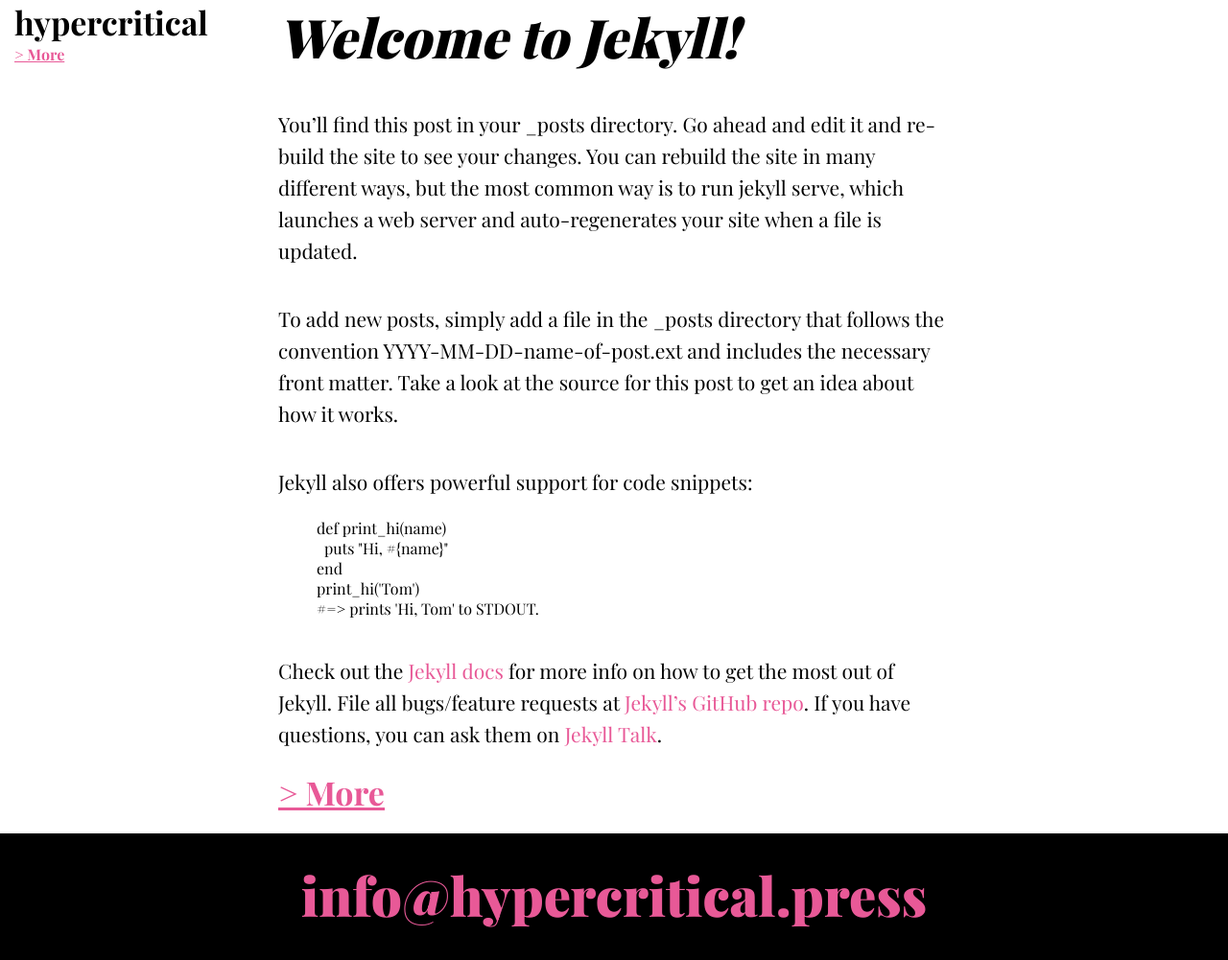
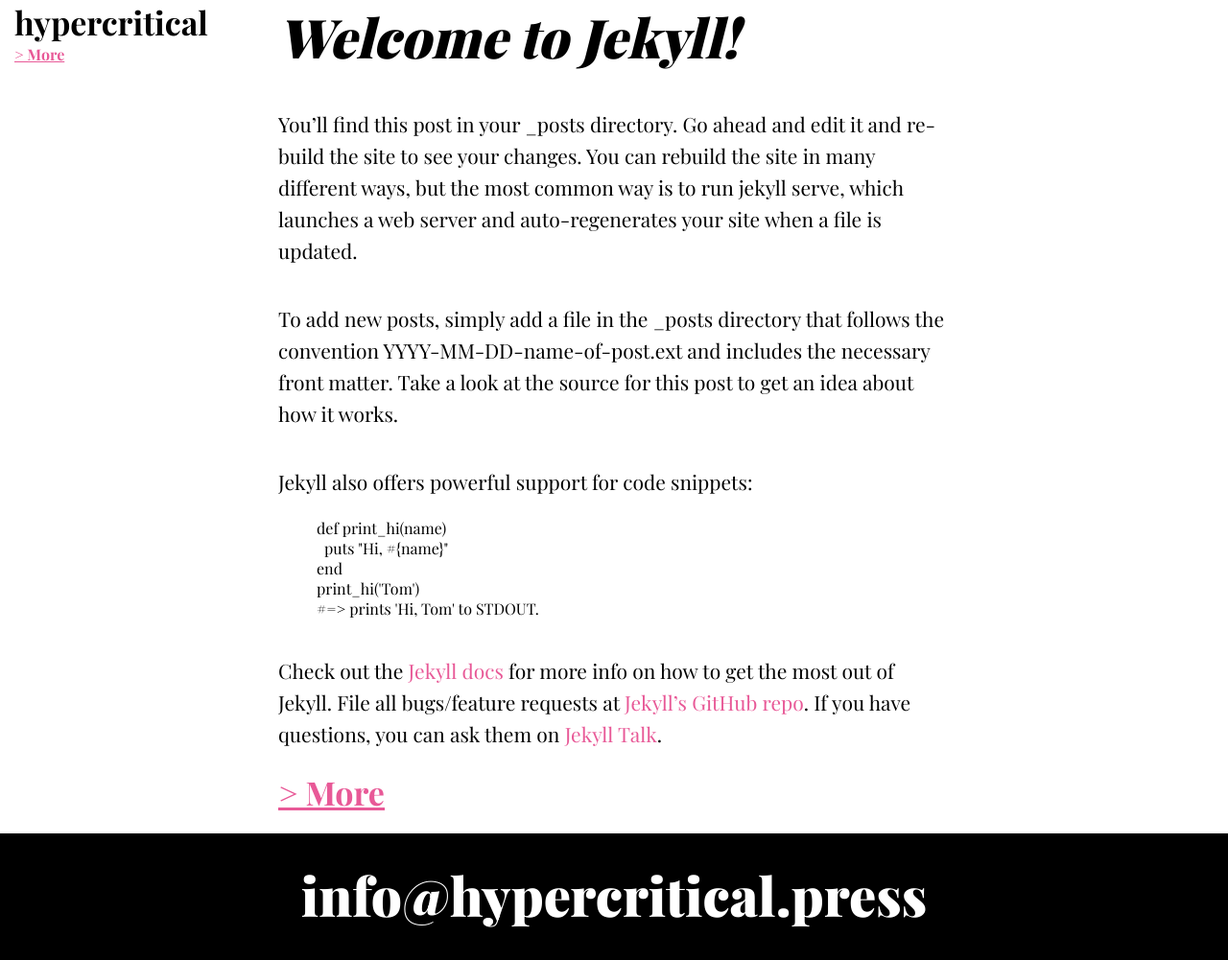
Before and after one commit to Hypercritical/hypercritical, a Jekyll site: the page built from index.html, in a window 1280 px wide. Shown: the whole page at 96% size. Built offline with Jekyll 4.4.1, drawn with Linux system fonts in a browser that asks for light colours; some web fonts are replaced.

Commit message:
Update styles.scss

```diff
--- a/assets/styles/styles.scss
+++ b/assets/styles/styles.scss
@@ -147,5 +147,12 @@ p{
     margin: 0px;
     font-weight: 900;
     font-size: 56px;
+    a{
+      color: white;
+      &:hover{
+        color: $pink;
+        text-decoration: none;
+      }
+    }
   }
 }
```
